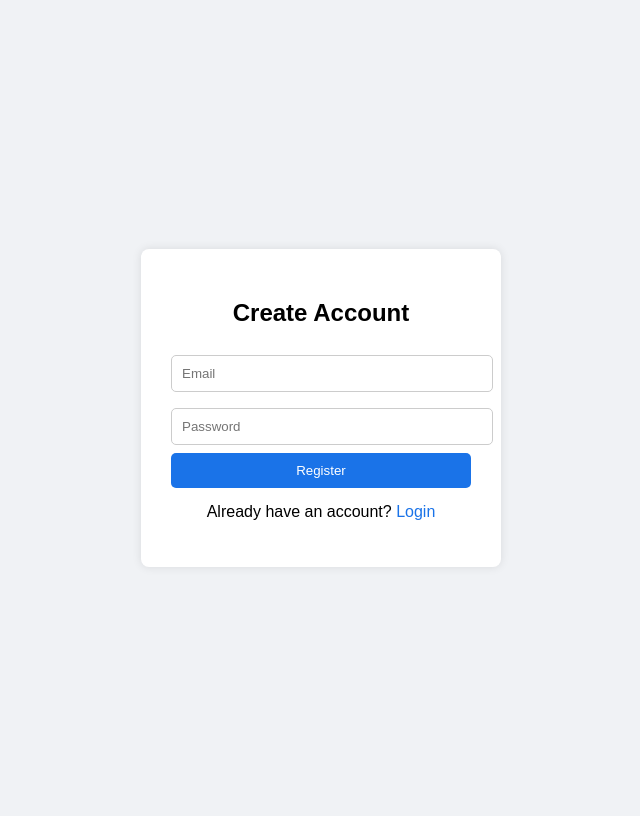
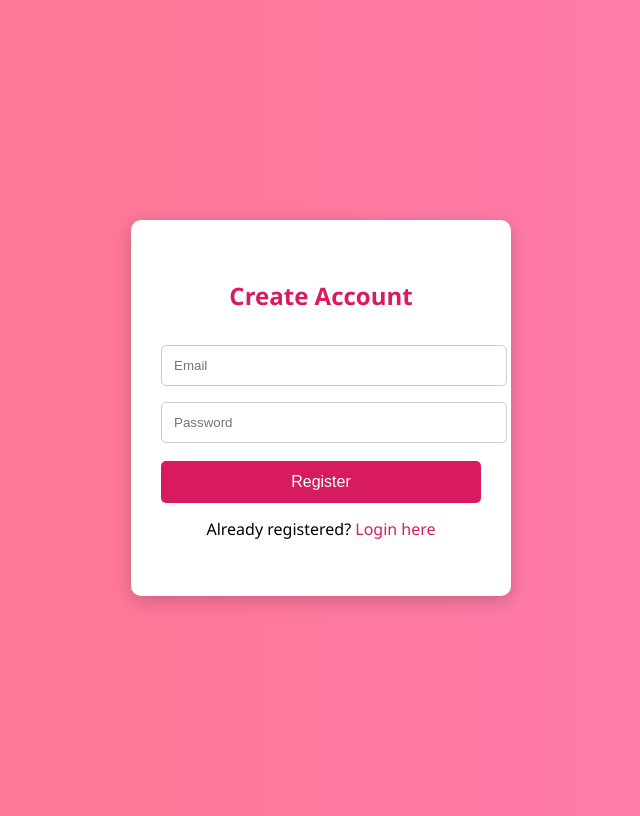
Before and after one commit to rahulyadav108/payment-reminder-app, a plain HTML site: page register.html in a window 1280 px wide. Shown: the whole page, without its empty margins (319-959 px from the left). Drawn offline with Linux system fonts and the light colour scheme.

Commit message:
Update register.html

```diff
--- a/register.html
+++ b/register.html
@@ -6,61 +6,62 @@
   <title>Register | PaymentLoo</title>
   <style>
     body {
-      font-family: Arial, sans-serif;
-      background: #f0f2f5;
+      background: linear-gradient(to right, #ff758c, #ff7eb3);
+      font-family: 'Segoe UI', sans-serif;
       display: flex;
       justify-content: center;
       align-items: center;
       height: 100vh;
     }
-    .register-box {
+    .container {
       background: white;
-      padding: 30px;
-      border-radius: 8px;
-      box-shadow: 0 0 10px rgba(0,0,0,0.1);
-      width: 300px;
+      padding: 40px 30px;
+      border-radius: 10px;
+      box-shadow: 0px 5px 20px rgba(0,0,0,0.2);
+      width: 320px;
     }
-    .register-box h2 {
+    .container h2 {
       text-align: center;
-      margin-bottom: 20px;
+      color: #d81b60;
+      margin-bottom: 25px;
     }
-    .register-box input {
+    .container input {
       width: 100%;
-      padding: 10px;
+      padding: 12px;
       margin: 8px 0;
       border: 1px solid #ccc;
       border-radius: 5px;
     }
-    .register-box button {
+    .container button {
       width: 100%;
-      padding: 10px;
-      background-color: #1a73e8;
+      padding: 12px;
+      background-color: #d81b60;
       color: white;
       border: none;
       border-radius: 5px;
-      cursor: pointer;
+      margin-top: 10px;
+      font-size: 16px;
     }
-    .register-box button:hover {
-      background-color: #155cc0;
+    .container button:hover {
+      background-color: #b5124f;
     }
-    .register-box p {
+    .container p {
       text-align: center;
       margin-top: 15px;
     }
-    .register-box a {
-      color: #1a73e8;
+    .container a {
+      color: #d81b60;
       text-decoration: none;
     }
   </style>
 </head>
 <body>
-
-  <div class="register-box">
+  <div class="container">
     <h2>Create Account</h2>
     <input type="email" id="register-email" placeholder="Email" required />
     <input type="password" id="register-password" placeholder="Password" required />
     <button onclick="register()">Register</button>
-    <p>Already have an account? <a href="index.html">Login</a></p>
+    <p>Already registered? <a href="index.html">Login here</a></p>
   </div>
 
   <script type="module">
```
